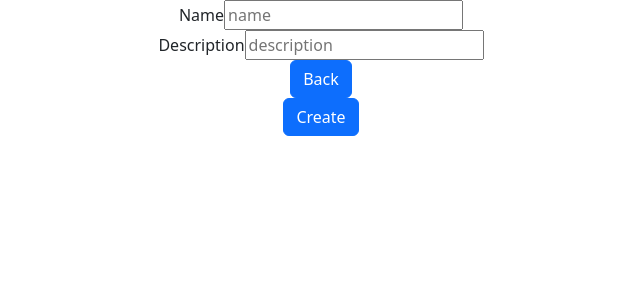
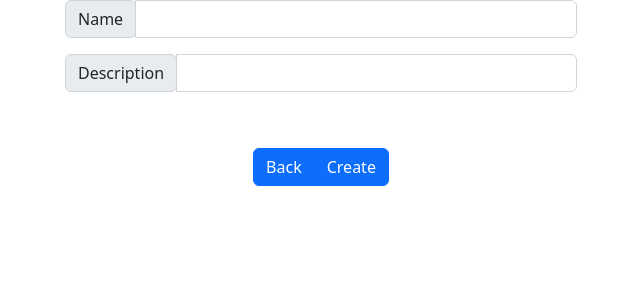
Before and after one commit to EngiSon/todo-ang, an Angular app: page /create in a window 1280 px wide. Shown: the top 300 px of the page, without its empty margins (319-959 px from the left). Built offline with nearby package versions, Linux system fonts and the light colour scheme.

Commit message:
Forgot to commit
Implemented everything

```diff
--- a/src/app/detail/detail.component.html
+++ b/src/app/detail/detail.component.html
@@ -1,12 +1,12 @@
 <div class="center">
   <img width=200 src="{{todo.picture}}">
   <h2>{{todo.name | uppercase}}</h2>
-  <div>
-    <label>{{todo.description}}</label>
+  <p class="lead">{{todo.description}}</p>
+  <p class="lead">{{todo.id}}</p>
+  <div class="center-margin">
+    <button class="btn btn-primary" (click)="openSm(content)">Delete</button>
   </div>
-<button class="btn btn-primary" (click)="openSm(content)">Delete</button>
-<br>
-<button class="btn btn-primary" (click)="goBack()">Back</button>
+  <button class="btn btn-primary" (click)="goBack()">Back</button>
 </div>
 <ng-template #content let-modal>
   <div class="modal-header">
--- a/src/app/detail/detail.component.scss
+++ b/src/app/detail/detail.component.scss
@@ -1,3 +1,8 @@
 .center {
   text-align: center;
 }
+
+.center-margin {
+  text-align: center;
+  margin-bottom: 1em;
+}
--- a/src/app/form/form.component.html
+++ b/src/app/form/form.component.html
@@ -1,12 +1,27 @@
 <div class="center">
-  <label for="todo-name">Name </label>
-  <input id="todo-name" [(ngModel)]="todo.name" placeholder="name">
-  <br>
-  <label for="todo-description">Description </label>
-  <input id="todo-description" [(ngModel)]="todo.description" placeholder="description">
-  <br>
-  <button class="btn btn-primary" (click)="goBack()">Back</button>
-  <div *ngIf="create">
-    <button class="btn btn-primary" (click)="addNewTodo()">Create</button>
+  <div class="content">
+    <div class="input-group mb-3">
+      <div class="input-group-prepend">
+        <span class="input-group-text" id="">Name</span>
+      </div>
+      <input type="text" class="form-control" [(ngModel)]="todo.name">
+    </div>
+    <div class="input-group mb-3">
+      <div class="input-group-prepend">
+        <span class="input-group-text" id="">Description</span>
+      </div>
+      <input type="text" class="form-control" [(ngModel)]="todo.description">
+    </div>
   </div>
 </div>
+<div class="center">
+  <div *ngIf="create; else single">
+    <div class="btn-group" role="group">
+        <button class="btn btn-primary" (click)="goBack()">Back</button>
+        <button class="btn btn-primary" (click)="addNewTodo()">Create</button>
+    </div>
+  </div>
+  <ng-template #single>
+    <button class="btn btn-primary" (click)="goBack()">Back</button>
+  </ng-template>
+</div>
--- a/src/app/form/form.component.scss
+++ b/src/app/form/form.component.scss
@@ -1,3 +1,10 @@
 .center {
-  text-align: center;
+  width:100%;
+  display: flex;
+  justify-content: center;
+  margin-bottom: 2.5em;
 }
+
+.content {
+  width:40%;
+}
--- a/src/app/todos/todos.component.html
+++ b/src/app/todos/todos.component.html
@@ -1,11 +1,34 @@
-<div class="center">
-<button class="btn btn-primary" routerLink="/create">Create</button>
+<div class="center-bottom-margin">
+  <div class="btn-group" role="group">
+    <button class="btn btn-primary" routerLink="/create">Create</button>
+    <button class="btn btn-primary" (click)="changeView()">Change view</button>
+  </div>
 </div>
-<ul class="todos">
-  <li *ngFor="let todo of todos">
-    <a routerLink="/todos/{{todo.id}}">
-      {{todo.name}}
-    </a>
-    <button class="btn btn-primary" routerLink="/todos/{{todo.id}}/edit">Edit</button>
-  </li>
-</ul>
+<div *ngIf="listView; else cardView">
+  <div class="center">
+    <ul class="list-group">
+      <div *ngFor="let todo of todos">
+        <li class="list-group-item text-white bg-secondary" routerLink="/todos/{{todo.id}}">
+          <button class="btn btn-primary" routerLink="/todos/{{todo.id}}/edit">Edit</button>
+          {{todo.name}}
+        </li>
+      </div>
+    </ul>
+  </div>
+</div>
+<ng-template #cardView>
+  <div class="container">
+    <div class="row">
+      <div class="col" *ngFor="let todo of todos">
+        <div class="card text-white bg-secondary mb-3" style="width: 18rem;" routerLink="/todos/{{todo.id}}">
+          <img class="card-img-top" src="{{todo.picture}}" alt="Card image cap">
+          <div class="card-body">
+            <h5 class="card-title">{{todo.name}}</h5>
+            <p class="card-text">{{todo.description}}</p>
+            <button class="btn btn-primary center" routerLink="/todos/{{todo.id}}/edit">Edit</button>
+          </div>
+        </div>
+      </div>
+    </div>
+  </div>
+</ng-template>
--- a/src/app/todos/todos.component.scss
+++ b/src/app/todos/todos.component.scss
@@ -1,3 +1,22 @@
+.center-bottom-margin {
+  width:100%;
+  display: flex;
+  justify-content: center;
+  margin-top: 1.5em;
+  margin-bottom: 1.5em;
+}
+
 .center {
-  text-align: center;
+  width:100%;
+  display: flex;
+  justify-content: center;
 }
+
+.row {
+  display:flex;
+  flex-direction: row;
+}
+
+.list-group-item {
+  max-width: 30em;
+}
--- a/src/app/todos/todos.component.ts
+++ b/src/app/todos/todos.component.ts
@@ -8,6 +8,7 @@ import { TodoService } from '../shared/todo-service';
   styleUrls: ['./todos.component.scss']
 })
 export class TodosComponent implements OnInit {
+  listView: boolean = false;
   todos: Todo[] = [];
 
   constructor(private todoService: TodoService) { }
@@ -21,4 +22,7 @@ export class TodosComponent implements OnInit {
     .subscribe(todos => this.todos = todos);
   }
 
+  changeView(): void {
+    this.listView = !this.listView;
+  }
 }
```
